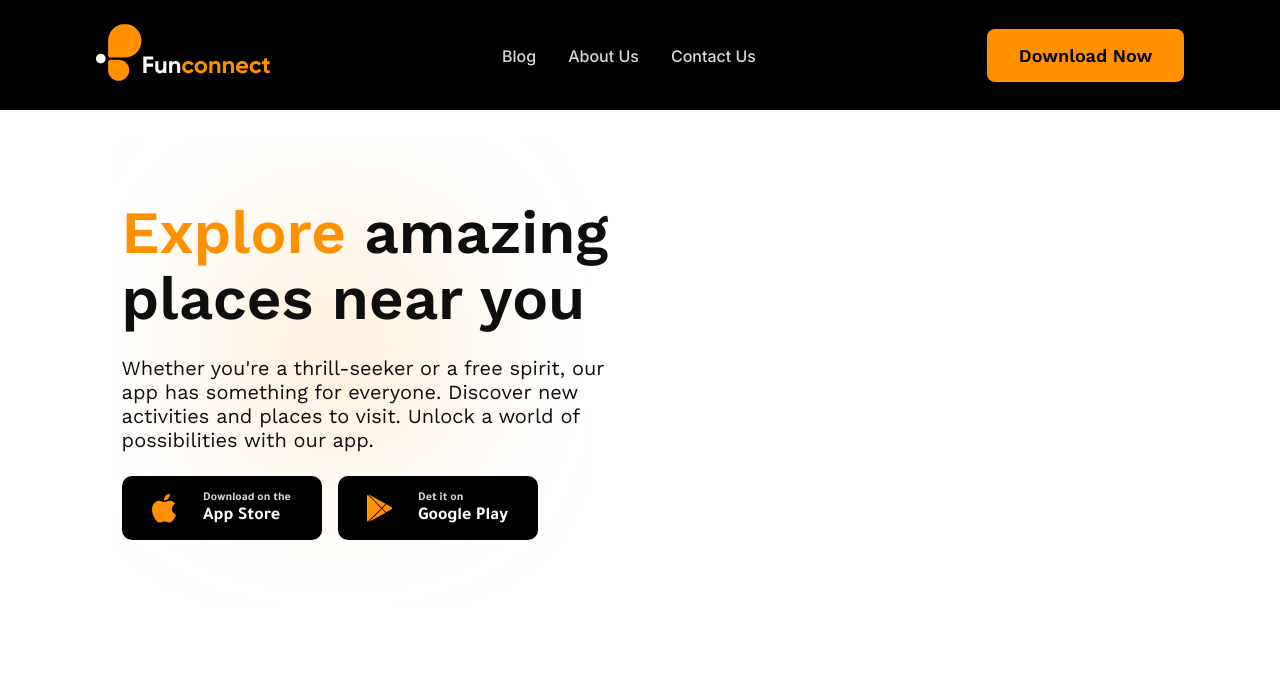
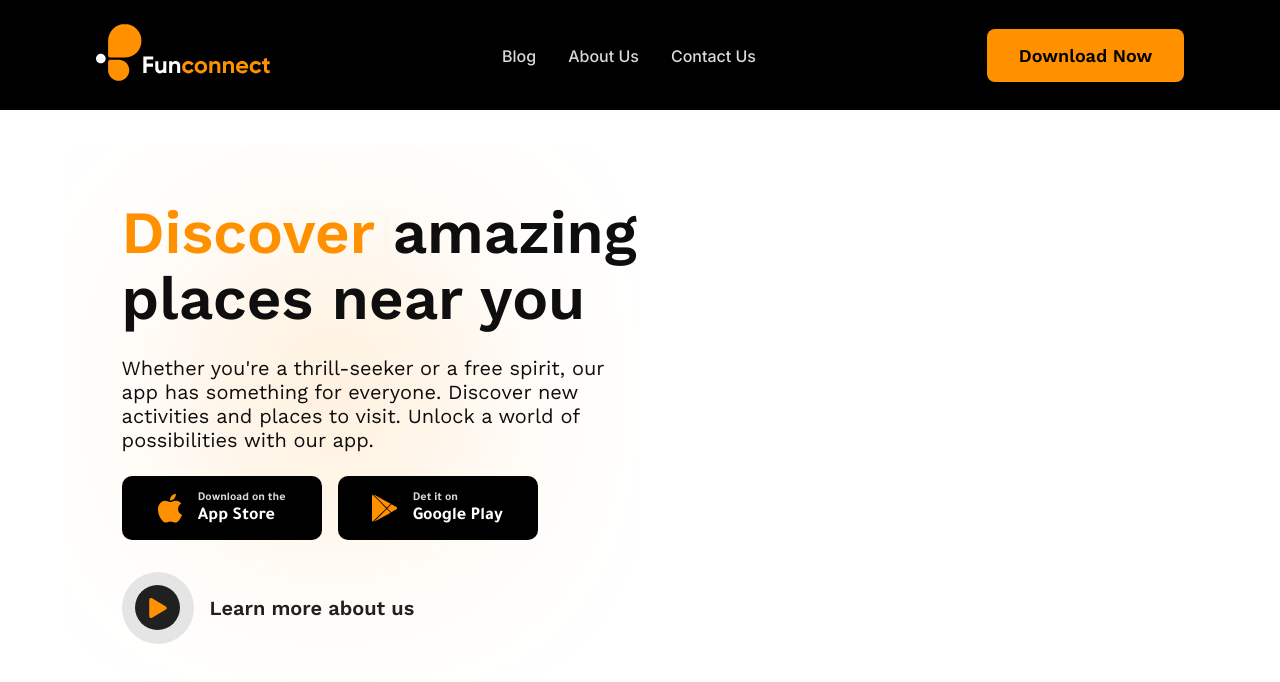
Before and after one commit to Lilianada/FunConnect, a React (Create React App) app: page / in a window 1280 px wide. Shown: the top 682 px of the page. Built offline with nearby package versions, Linux system fonts and the light colour scheme.

Commit message:
pl folder

```diff
--- a/src/components/Hero/Hero.jsx
+++ b/src/components/Hero/Hero.jsx
@@ -1,7 +1,8 @@
 import React from "react";
+import { Typewriter } from "react-simple-typewriter";
+import { FaPlay } from "react-icons/fa";
 import AppStore from "../../assets/images/AppleVector-colored.svg";
 import GooglePlay from "../../assets/images/GoogleVector-colored.svg";
-
 import "./Hero.scss";
 
 export default function Hero() {
@@ -10,8 +11,19 @@ export default function Hero() {
       <div className="heroContent">
         <div className="heroTexts">
           <h1 className="heroTitle">
-            <span className="primaryText">Explore </span>
-            amazing places near you
+            {/* Typewriter Effect */}
+            <span className="primaryText">
+              <Typewriter
+                words={["Explore", "Discover", "Sightsee"]}
+                loop={false}
+                cursor
+                cursorStyle="|"
+                typeSpeed={200}
+                deleteSpeed={180}
+                delaySpeed={1000}
+              />
+            </span>
+            amazing <br /> places near you
           </h1>
           <p className="heroSubtitle">
             Whether you're a thrill-seeker or a free spirit, our app has
@@ -35,6 +47,16 @@ export default function Hero() {
               </div>
             </a>
           </div>
+          {/* Learn more */}
+          <a href="/" className="learnMore">
+            <div className="learnMoreIcon">
+                <div className="learnMoreIcon_black">
+                  <FaPlay fill="#FF9100" size={20} />
+                </div>
+              <div className="learnMoreIcon_grey"></div>
+            </div>
+            <div className="learnMoreText">Learn more about us</div>
+          </a>
         </div>
       </div>
     </section>
--- a/src/components/Hero/Hero.scss
+++ b/src/components/Hero/Hero.scss
@@ -1,43 +1,48 @@
-.heroSection{
+.heroSection {
     background: var(--white);
     height: 100vh;
     width: 100%;
 
-    .heroContent{
+    .heroContent {
         width: 90%;
         margin: 0 auto;
         display: flex;
         padding: 2rem 0;
 
-        .heroTexts{
-            width: 50%;
+        .heroTexts {
             background: url(../../assets/images/HeroBg.svg) no-repeat;
             background-size: contain;
             background-position: center;
             padding: 5% 0 5% 5%;
 
-            .heroTitle{
+            @media screen and (min-width: 768px) {
+                width: 50%;
+
+            }
+
+            .heroTitle {
                 color: var(--darkText);
 
-                .primaryText{
+                .primaryText {
                     color: var(--primary);
                 }
             }
 
-            .heroSubtitle{
+            .heroSubtitle {
                 font-size: var(--twenty);
                 color: var(--darkText);
                 margin-top: 1.5rem;
             }
 
-            .downloadApp{
+            .downloadApp {
                 display: flex;
                 flex-direction: row;
                 flex-wrap: nowrap;
                 align-items: center;
                 margin-top: 1.5rem;
 
-                .appStore, .googlePlay{
+                .appStore,
+                .googlePlay {
                     height: 64px;
                     width: 200px;
                     padding: 8px 20px;
@@ -46,20 +51,16 @@
                     display: flex;
                     justify-content: space-evenly;
                     align-items: center;
-                    margin-bottom: .5rem;
+                    margin-bottom: 0.5rem;
 
-                    .appleLogo{
-                        margin-right: 16px;
-                    }
-
-                    .downloadText{
+                    .downloadText {
                         font-family: var(--font-alt);
                         font-size: var(--twelve);
                         font-weight: 600;
                         line-height: 16px;
                     }
 
-                    .appText{
+                    .appText {
                         font-family: var(--font-alt);
                         font-size: var(--eighteen);
                         font-weight: 800;
@@ -68,8 +69,68 @@
                     }
                 }
 
-                .appStore{
+                .appStore {
                     margin-right: 1rem;
+                }
+            }
+
+            .learnMore {
+                display: flex;
+                flex-direction: row;
+                align-items: center;
+                margin-top: 1.5rem;
+                position: relative;
+
+                .learnMoreText {
+                    font-size: var(--twenty);
+                    font-weight: 600;
+                    color: var(--secondaryBg);
+                    margin-left: 1rem;
+                }
+
+                .learnMoreIcon {
+                    height: 72px;
+                    width: 72px;
+                    border-radius: 50%;
+                    background: #e5e5e5;
+                    display: grid;
+                    place-items: center;
+                    position: relative;
+
+                    .learnMoreIcon_grey {
+                        height: 65px;
+                        width: 65px;
+                        border-radius: 50%;
+                        background: var(--assets);
+                        display: grid;
+                        place-items: center;
+                        position: absolute;
+                        opacity: 1;
+                        animation: scaleIn 2s infinite cubic-bezier(0.18, 0.89, 0.32, 1.28);
+
+                        @keyframes scaleIn {
+                            from {
+                              transform: scale(.5, .5);
+                              opacity: 1;
+                            }
+                            to {
+                              transform: scale(1, 1);
+                              opacity: 0;
+                            }
+                          }
+
+                        }
+
+                        .learnMoreIcon_black {
+                            width: 45px;
+                            height: 45px;
+                            border-radius: 50%;
+                            background: var(--secondaryBg);
+                            display: grid;
+                            place-items: center;
+                            position: relative;
+                            z-index: 1;
+                        }
                 }
             }
         }
--- a/src/index.scss
+++ b/src/index.scss
@@ -227,5 +227,5 @@ button {
     width: 100%;
     height: 100vh;
     display: grid;
-    overflow: hidden;
+    overflow-x: hidden;
 }
```
